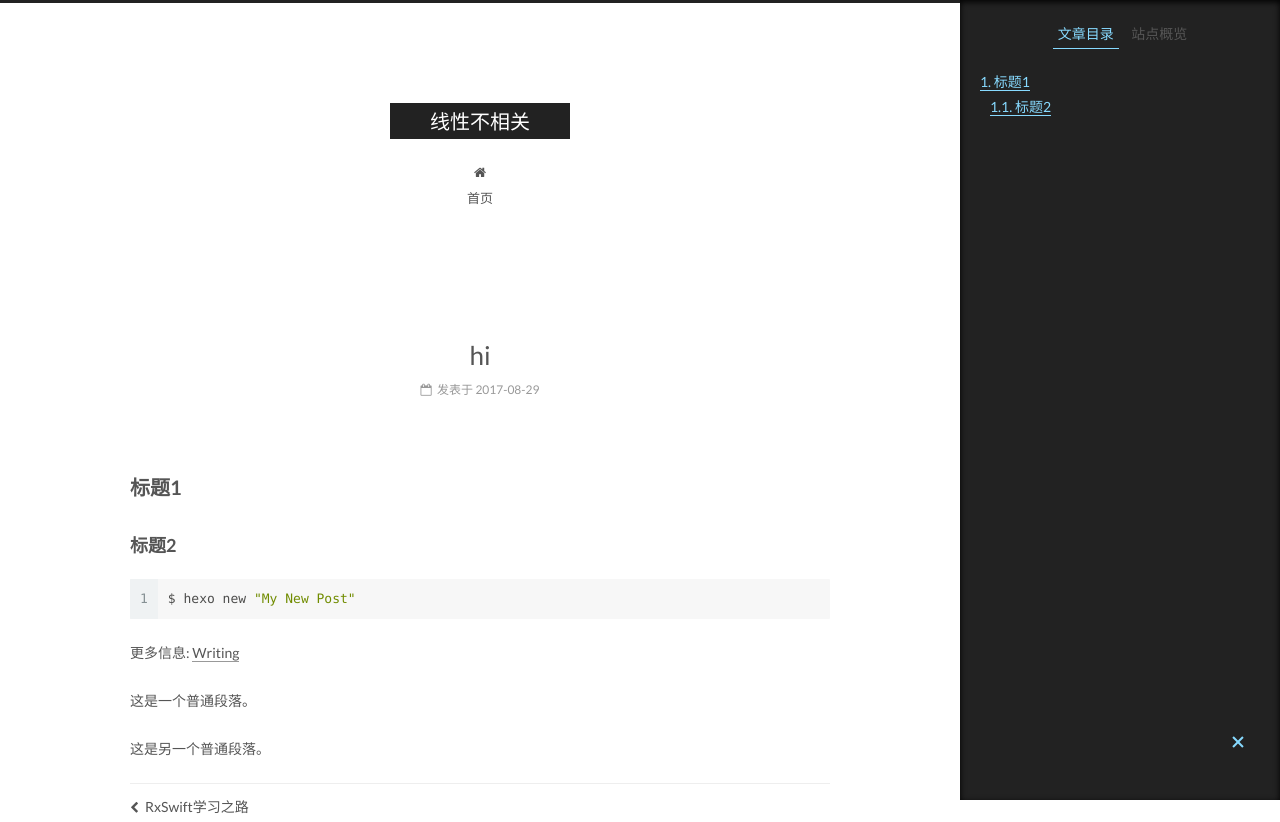
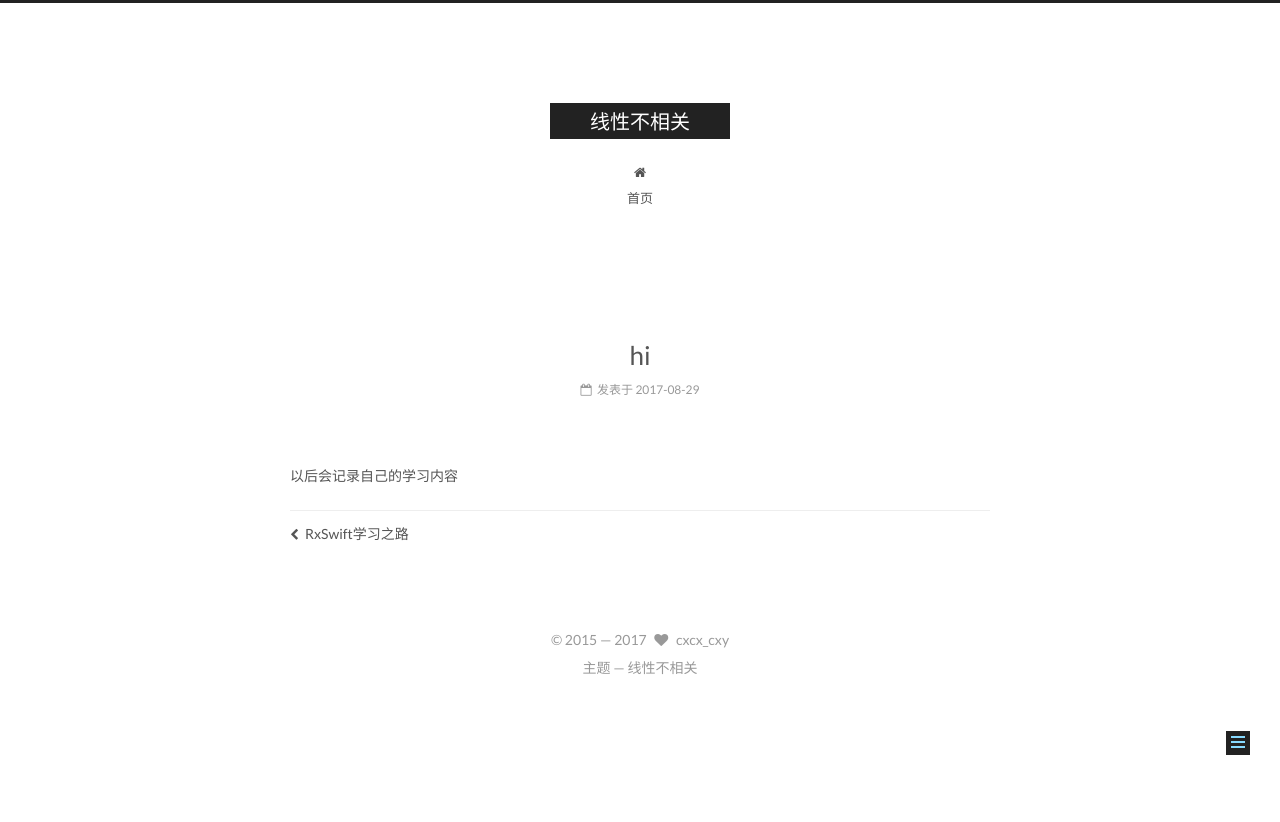
Before and after one commit to cxcxy/cxcxy.github.io, a plain HTML site: page 2017/08/29/hi/index.html in a window 1280 px wide. Shown: the top 822 px of the page. After the commit the page ends 800 px from the top, so only its background shows below. Drawn offline with Linux system fonts and the light colour scheme.

Commit message:
Site updated: 2017-09-08 18:21:06

```diff
--- a/2017/08/29/hi/index.html
+++ b/2017/08/29/hi/index.html
@@ -95,17 +95,17 @@
 
 
 
-<meta name="description" content="标题1标题21$ hexo new &quot;My New Post&quot; 更多信息: Writing 这是一个普通段落。 这是另一个普通段落。">
+<meta name="description" content="以后会记录自己的学习内容">
 <meta property="og:type" content="article">
 <meta property="og:title" content="hi">
 <meta property="og:url" content="http://yoursite.com/2017/08/29/hi/index.html">
 <meta property="og:site_name" content="线性不相关">
-<meta property="og:description" content="标题1标题21$ hexo new &quot;My New Post&quot; 更多信息: Writing 这是一个普通段落。 这是另一个普通段落。">
+<meta property="og:description" content="以后会记录自己的学习内容">
 <meta property="og:locale" content="zh-Hans">
-<meta property="og:updated_time" content="2017-08-29T09:11:38.000Z">
+<meta property="og:updated_time" content="2017-09-08T10:20:20.000Z">
 <meta name="twitter:card" content="summary">
 <meta name="twitter:title" content="hi">
-<meta name="twitter:description" content="标题1标题21$ hexo new &quot;My New Post&quot; 更多信息: Writing 这是一个普通段落。 这是另一个普通段落。">
+<meta name="twitter:description" content="以后会记录自己的学习内容">
 
 
 
@@ -305,10 +305,7 @@
 
 
 
-        <h2 id="标题1"><a href="#标题1" class="headerlink" title="标题1"></a>标题1</h2><h3 id="标题2"><a href="#标题2" class="headerlink" title="标题2"></a>标题2</h3><figure class="highlight bash"><table><tr><td class="gutter"><pre><div class="line">1</div></pre></td><td class="code"><pre><div class="line">$ hexo new <span class="string">"My New Post"</span></div></pre></td></tr></table></figure>
-<p>更多信息: <a href="https://hexo.io/docs/writing.html" target="_blank" rel="external">Writing</a></p>
-<p>这是一个普通段落。</p>
-<p>这是另一个普通段落。</p>
+        <p>以后会记录自己的学习内容</p>
 
 
     </div>
@@ -393,17 +390,8 @@
 
 
 
-        <ul class="sidebar-nav motion-element">
-          <li class="sidebar-nav-toc sidebar-nav-active" data-target="post-toc-wrap" >
-            文章目录
-          </li>
-          <li class="sidebar-nav-overview" data-target="site-overview">
-            站点概览
-          </li>
-        </ul>
 
-
-      <section class="site-overview sidebar-panel">
+      <section class="site-overview sidebar-panel sidebar-panel-active">
         <div class="site-author motion-element" itemprop="author" itemscope itemtype="http://schema.org/Person">
           <img class="site-author-image" itemprop="image"
                src="https://avatars1.githubusercontent.com/u/15125631?v=4&u=8f5daa300b201ccbc4ccd903d1369436bb273f40&s=400"
@@ -449,22 +437,6 @@
 
       </section>
 
-
-      <!--noindex-->
-        <section class="post-toc-wrap motion-element sidebar-panel sidebar-panel-active">
-          <div class="post-toc">
-
-
-
-
-
-
-              <div class="post-toc-content"><ol class="nav"><li class="nav-item nav-level-2"><a class="nav-link" href="#标题1"><span class="nav-number">1.</span> <span class="nav-text">标题1</span></a><ol class="nav-child"><li class="nav-item nav-level-3"><a class="nav-link" href="#标题2"><span class="nav-number">1.1.</span> <span class="nav-text">标题2</span></a></li></ol></li></ol></div>
-
-
-          </div>
-        </section>
-      <!--/noindex-->
 
 
 
```
Also changed, not shown: index.html (+1 -4 lines).
